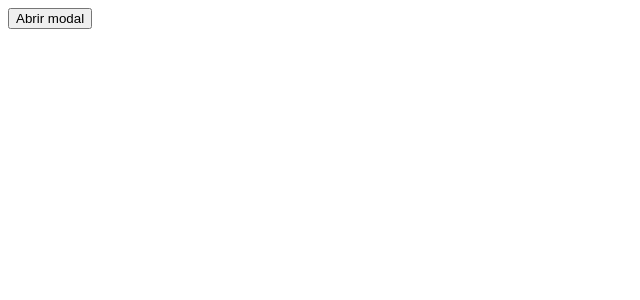
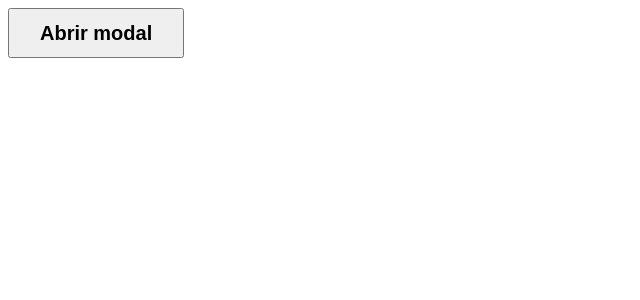
Before and after one commit to eduardo-pinheiro/calculator, a React (Create React App) app: page / in a window 1280 px wide. Shown: the top 300 px of the page, without its empty margins (0-640 px from the left). Built offline with nearby package versions, Linux system fonts and the light colour scheme.

Commit message:
finish project

```diff
--- a/src/pages/InitialPage/initial-page.style.ts
+++ b/src/pages/InitialPage/initial-page.style.ts
@@ -2,6 +2,14 @@ import { styled, css } from "styled-components";
 
 const InitialPageWrapper = styled.div`${() => css`
   &.initial-page-component{
+    .button-to-open-modal {
+      height: 50px;
+      padding: 0px 30px;
+      font-weight: 600;
+      font-size: 20px;
+      user-select: none;
+      cursor: pointer;
+    }
   }
 `}`;
 
--- a/src/pages/InitialPage/initial-page.view.tsx
+++ b/src/pages/InitialPage/initial-page.view.tsx
@@ -10,7 +10,12 @@ interface IProps {
 
 const InitialPageViewNoMemo: React.FC<IProps> = (props) => (
   <InitialPageWrapper className='initial-page-component'>
-    <button onClick={props.onClickToOpen}>Abrir modal</button>
+    <button
+      className='button-to-open-modal'
+      onClick={props.onClickToOpen}
+    >
+      Abrir modal
+    </button>
     <Modal
       show={props.showModal}
       onClose={props.onClickToClose}
```
